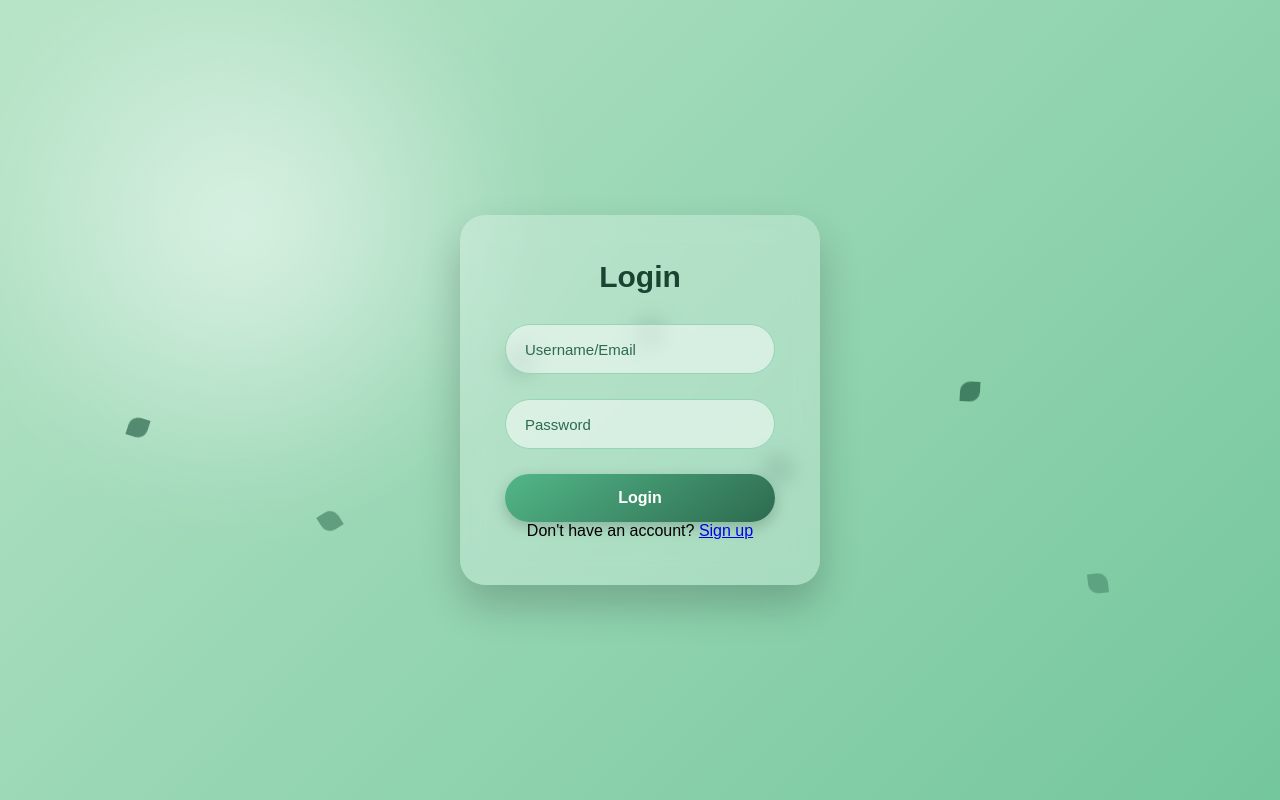
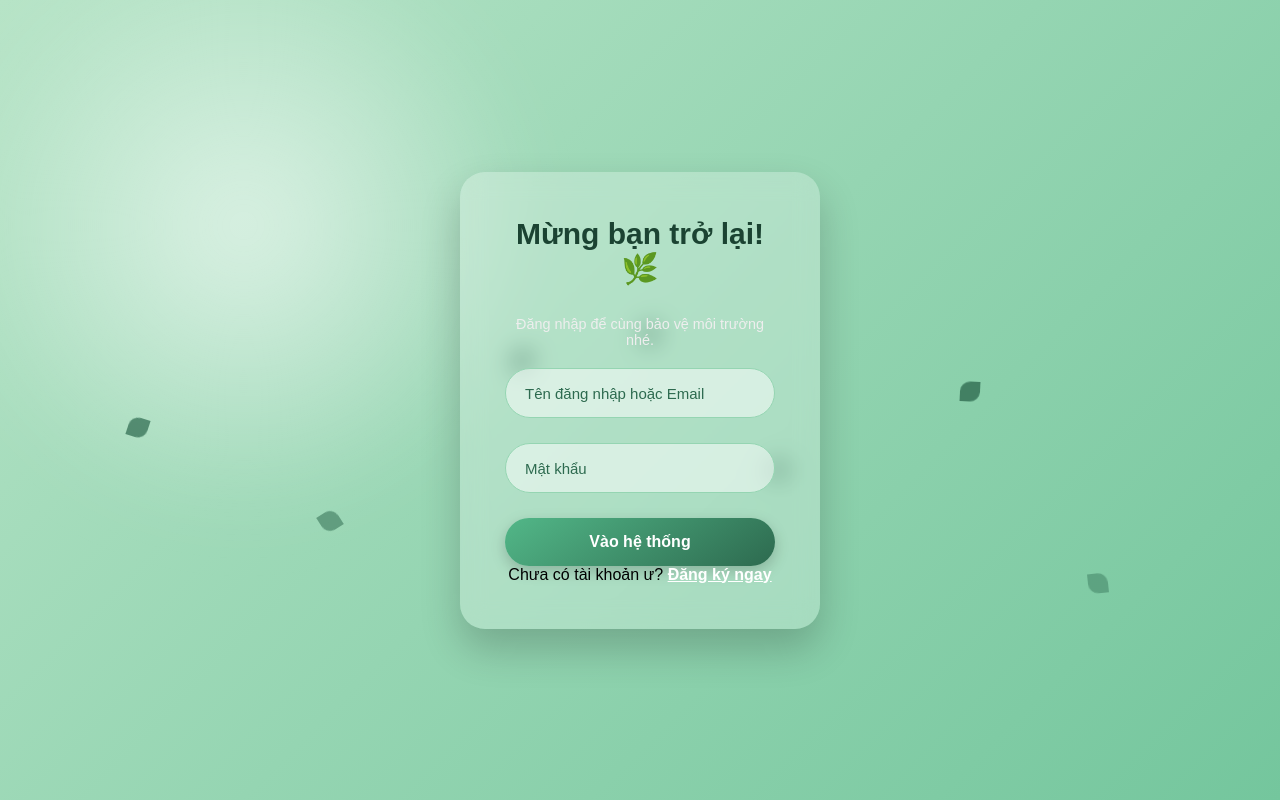
Before and after one commit to longcaohuy2012-sudo/GreenDongNai, a Flask app: page /login in a window 1280 px wide. Run offline with Flask 3, Linux system fonts and the light colour scheme.

Commit message:
optimize html

```diff
--- a/templates/login.html
+++ b/templates/login.html
@@ -3,8 +3,9 @@
 <head>
     <meta charset="UTF-8">
     <meta name="viewport" content="width=device-width, initial-scale=1.0">
-    <title>Đăng nhập - Green Dong Nai</title>
+    <title>Đăng nhập - Green Đồng Nai</title>
     <link rel="stylesheet" href="{{ url_for('static', filename='loginstyle.css') }}">
+    <link rel="stylesheet" href="https://cdnjs.cloudflare.com/ajax/libs/font-awesome/6.0.0/css/all.min.css">
 </head>
 <body>
     <div class="leaves">
@@ -14,32 +15,60 @@
     <div class="login-card">
         {% with messages = get_flashed_messages() %}
           {% if messages %}
+            <div class="error-container">
             {% for message in messages %}
-              <div class="error-msg">{{ message }}</div>
+              <div class="error-msg">
+                <i class="fas fa-leaf-fall" style="margin-right: 8px; color: #ffeb3b;"></i>
+                {{ message }}
+              </div>
             {% endfor %}
+            </div>
           {% endif %}
         {% endwith %}
 
-        <h2>Login</h2>
+        <h2>Mừng bạn trở lại! 🌿</h2>
+        <p style="color: #eee; font-size: 0.9rem; margin-bottom: 20px;">Đăng nhập để cùng bảo vệ môi trường nhé.</p>
 
         <form action="{{ url_for('login') }}" method="POST">
             <div class="input-box">
                 <input type="text" name="username" placeholder=" " required>
-                <label>Username/Email</label>
+                <label>Tên đăng nhập hoặc Email</label>
             </div>
 
             <div class="input-box">
                 <input type="password" name="password" placeholder=" " required>
-                <label>Password</label>
+                <label>Mật khẩu</label>
             </div>
 
-            <button type="submit" class="login-btn">Login</button>
+            <button type="submit" class="login-btn">Vào hệ thống</button>
         </form>
 
         <p class="signup-text">
-            Don't have an account?
-            <a href="{{ url_for('signup') }}">Sign up</a>
+            Chưa có tài khoản ư?
+            <a href="{{ url_for('signup') }}" style="color: #fff; font-weight: bold; text-decoration: underline;">Đăng ký ngay</a>
         </p>
     </div>
+
+    <style>
+        .error-container {
+            background: rgba(255, 77, 77, 0.15);
+            border-left: 4px solid #ff4d4d;
+            border-radius: 8px;
+            padding: 10px;
+            margin-bottom: 20px;
+            animation: shake 0.5s ease-in-out;
+        }
+        .error-msg {
+            color: #fff;
+            font-size: 14px;
+            text-align: left;
+            margin: 5px 0;
+        }
+        @keyframes shake {
+            0%, 100% { transform: translateX(0); }
+            25% { transform: translateX(-5px); }
+            75% { transform: translateX(5px); }
+        }
+    </style>
 </body>
 </html>
```
